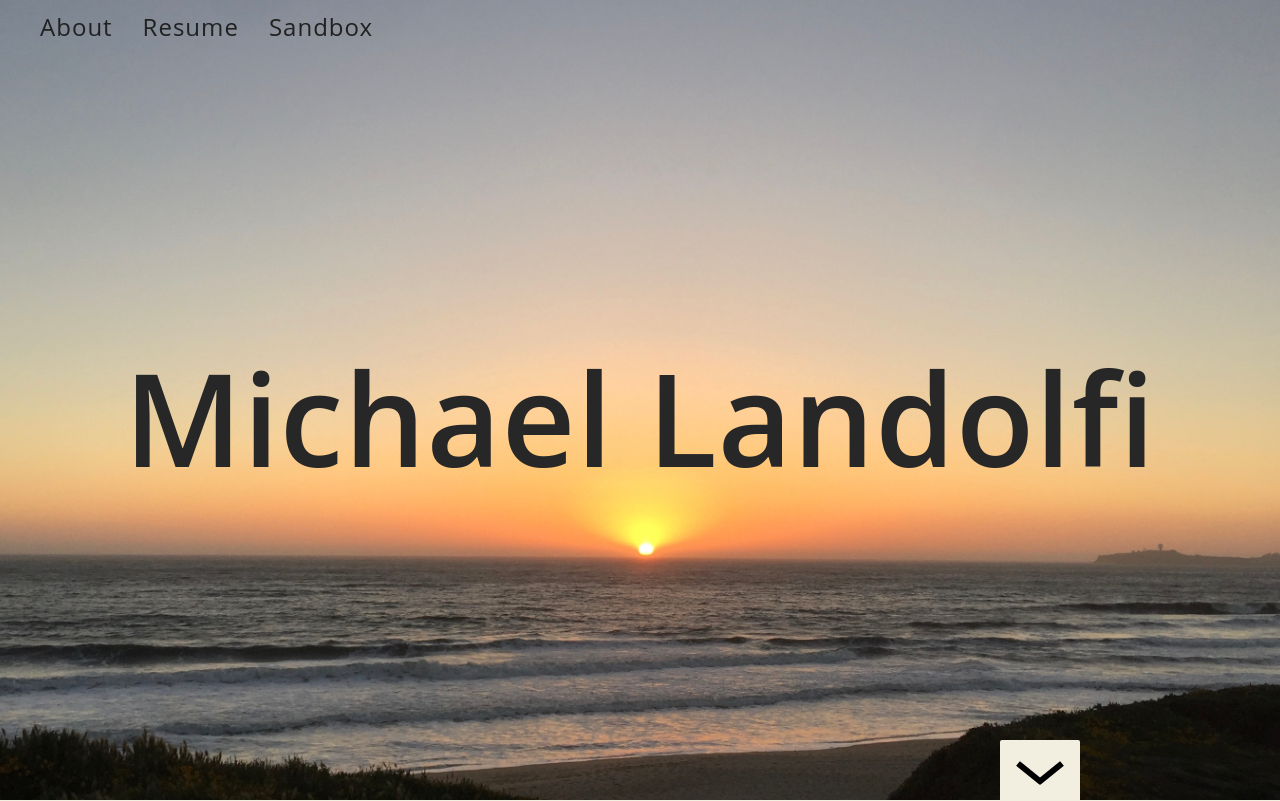
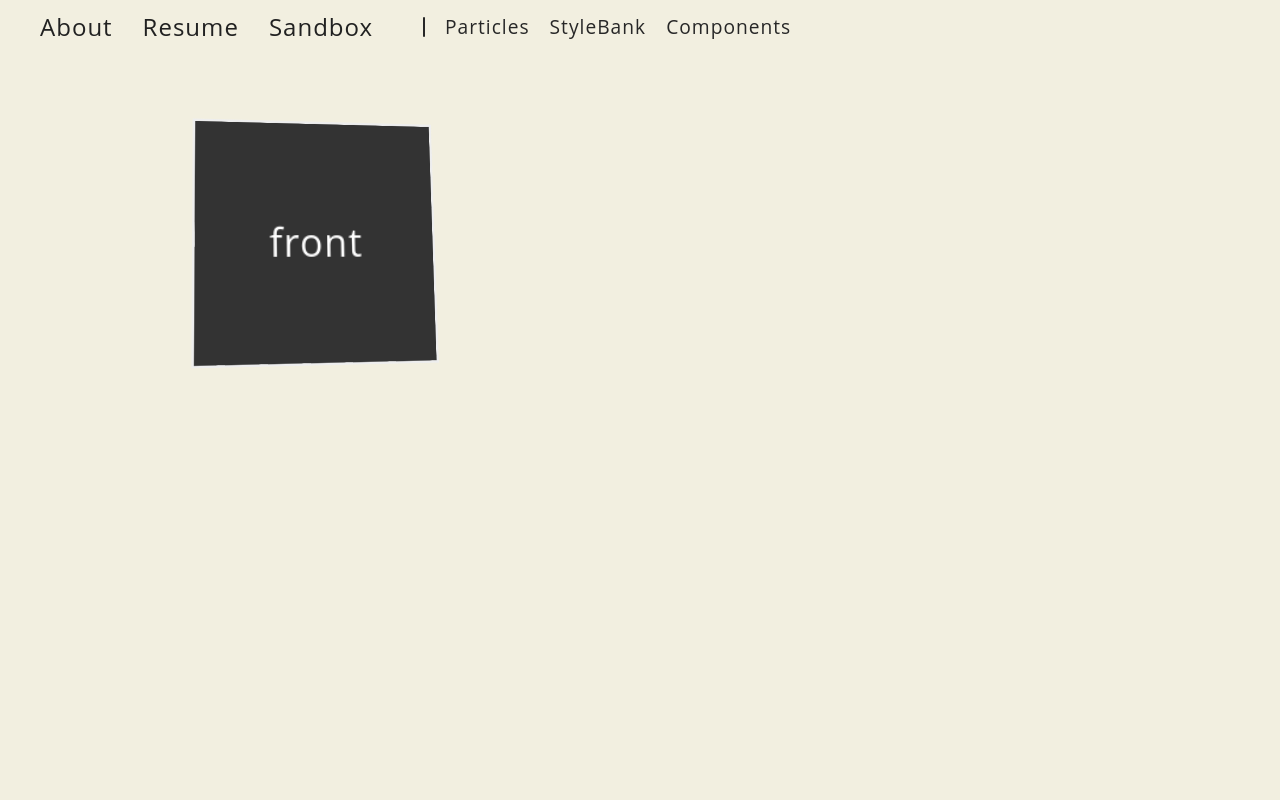
Before and after one commit to mlandolfi/site, a React (Create React App) app: page / in a window 1280 px wide. Shown: the top 801 px of the page. Built offline with nearby package versions, Linux system fonts and the light colour scheme.

Commit message:
saving progress

```diff
--- a/src/App.js
+++ b/src/App.js
@@ -37,7 +37,7 @@ class App extends React.Component {
 		super(props);
 		this.rootRef = null;
 		this.state = {
-			tab: 'about',
+			tab: 'playground',
 			wrapClass: 'fade-in',
 		}
 		this.isMobile = window.innerWidth < 500;
--- /dev/null
+++ b/src/components/Button3/index.js
@@ -0,0 +1,37 @@
+import React, { useCallback, useEffect, useLayoutEffect, useRef } from 'react';
+import './styles.css';
+
+export default function Button3(props) {
+
+	const handleAdjustment = useCallback(() => {
+		const cube = document.getElementById('cube3-cube');
+		const root = document.getElementById('button3-root');
+
+		const xCoord = root.getBoundingClientRect().x;
+		const yCoord = root.getBoundingClientRect().y;
+
+		const yRotate = xCoord / window.innerWidth * 90;
+		const xRotate = yCoord / window.innerHeight * 90;
+		console.log(xCoord, yCoord)
+		cube.style = `transform: rotateY(${yRotate}deg) rotateX(${xRotate}deg)`;
+	}, [])
+
+	useLayoutEffect(() => {
+		handleAdjustment();
+		window.addEventListener('resize', handleAdjustment);
+		return () => window.removeEventListener('resize', handleAdjustment);
+	}, [handleAdjustment])
+
+	return (
+			<div id='button3-root' className='cube3-scene' >
+				<div className='cube3-cube' id='cube3-cube'>
+					<div className='cube3-cube-face cube3-cube-front'>front</div>
+					<div className='cube3-cube-face cube3-cube-back'>back</div>
+					<div className='cube3-cube-face cube3-cube-left'>left</div>
+					<div className='cube3-cube-face cube3-cube-right'>right</div>
+					<div className='cube3-cube-face cube3-cube-bottom'>bottom</div>
+					<div className='cube3-cube-face cube3-cube-top'>top</div>
+				</div>
+			</div>
+		);
+}
--- /dev/null
+++ b/src/components/Button3/styles.css
@@ -0,0 +1,50 @@
+
+
+
+
+.cube3-root {
+  background: var(--background-color);
+  width: calc(100vw);
+  height: calc(100vh);
+  display: flex;
+  align-items: center;
+  justify-content: center;
+}
+
+.cube3-scene {
+  width: 400px;
+  height: 400px;
+  perspective: 600px;
+}
+
+.cube3-cube {
+  transform-style: preserve-3d;
+  position: relative;
+  width: 100%;
+  height: 100%;
+  transform: translateZ(-100px);
+  transition: 50ms;
+  top: 25%;
+  left: 25%;
+  /* transform-origin: 100px 100px; */
+  transform:  rotateY(-20deg) translateZ(100px);
+}
+
+.cube3-cube-face {
+  position: absolute;
+  width: 200px;
+  height: 200px;
+  color: #fff;
+  display: flex;
+  align-items: center;
+  justify-content: center;
+  font-size: 2rem;
+  border: 2px solid #eee;
+}
+
+.cube3-cube-front { transform: rotateY(0deg) translateZ(100px); background: #333; }
+.cube3-cube-right { transform: rotateY(90deg) translateZ(100px); background: #333; }
+.cube3-cube-back { transform: rotateY(180deg) translateZ(100px); background: #333; }
+.cube3-cube-left { transform: rotateY(-90deg) translateZ(100px); background: #333; }
+.cube3-cube-top { transform: rotateX(90deg) translateZ(100px); background: #333; }
+.cube3-cube-bottom { transform: rotateX(-90deg) translateZ(100px); background:#333; }
--- a/src/components/MapLocation/styles.css
+++ b/src/components/MapLocation/styles.css
@@ -15,4 +15,5 @@
 	width: 18px;
 	background: var(--light-blue);
 	margin-right: 10px;
+	border-radius: 4px;
 }
--- a/src/components/PlaygroundWrapper/index.js
+++ b/src/components/PlaygroundWrapper/index.js
@@ -2,13 +2,14 @@ import React, { useState } from 'react';
 
 import Particles from '../../containers/Particles';
 import StyleBank from '../../containers/StyleBank';
+import LandosComponents from '../../containers/LandosComponents';
 
 import './styles.css';
 
 export default function PlaygroundWrapper(props) {
-	const [tab, setTab] = useState('bank');
+	const [tab, setTab] = useState('Components');
 
-	const TABS = ['Particles', 'StyleBank'];
+	const TABS = ['Particles', 'StyleBank', 'Components'];
 
 	const changeTab = (tab) => (event) => {setTab(tab)};
 
@@ -18,6 +19,8 @@ export default function PlaygroundWrapper(props) {
 				return <Particles />;
 			case 'StyleBank':
 				return <StyleBank />;
+			case 'Components':
+				return <LandosComponents />;
 			default:
 				return <Particles />;
 		}
--- a/src/containers/About/index.js
+++ b/src/containers/About/index.js
@@ -4,7 +4,6 @@ import './styles.css'
 import { ArrowDownIcon } from '../../assets/icons';
 
 const photo = require('../../assets/me.JPG');
-console.log(photo)
 
 export default class About extends React.Component {
 
@@ -13,6 +12,19 @@ export default class About extends React.Component {
 			<div id="about-root">
 				{!this.props.isMobile &&
 					<div id="photo-background-container">
+						<div
+							style={{
+								position: 'absolute',
+								top: 0,
+								left: 0,
+								zIndex: 1000,
+								background: 'radial-gradient(at bottom, rgba(255, 111, 1, 0.8), 10%, rgba(0,0,0,0))',
+								// background: 'blue',
+								width: '100%',
+								height: '70%',
+								display: 'none',
+							}}
+						/>
 						<span id="about-photo-text">
 							Michael Landolfi
 							{/*<div style={{ height: 30 }} />
--- /dev/null
+++ b/src/containers/LandosComponents/index.js
@@ -0,0 +1,51 @@
+import React, { useCallback, useEffect, useRef } from 'react';
+import './styles.css';
+
+import Button3 from '../../components/Button3';
+
+export default function LandosComponents(props) {
+
+	const lock = useRef(null);
+
+	const handleMouseMove = useCallback((e) => {
+		if (lock.current) return;
+		lock.current = true;
+		requestAnimationFrame(() => {
+			const cube = document.getElementById('comp-cube');
+			if (!cube) return;
+
+			const xDiff = e.clientX - cube.getBoundingClientRect().x - cube.clientWidth/2;
+			const yDiff = e.clientY - cube.getBoundingClientRect().y - cube.clientHeight/2;
+
+			const yRotate = xDiff / window.innerWidth * 90;
+			const xRotate = yDiff / window.innerHeight * 90 * -1;
+			cube.style = `transform: rotateY(${yRotate}deg) rotateX(${xRotate}deg)`;
+			lock.current = false;
+		});
+	}, [])
+
+	useEffect(() => {
+		window.addEventListener('mousemove', handleMouseMove);
+		return () => window.removeEventListener('mousemove', handleMouseMove)
+	}, [handleMouseMove]);
+
+	return (
+		<div className="comp-root" >
+			{/* <div className='comp-scene' >
+				<div className='comp-cube' id='comp-cube'>
+					<div className='comp-cube-face comp-cube-front'>&nbsp;0&nbsp;0<br />\___/</div>
+					<div className='comp-cube-face comp-cube-back'>back</div>
+					<div className='comp-cube-face comp-cube-left'>left</div>
+					<div className='comp-cube-face comp-cube-right'>right</div>
+					<div className='comp-cube-face comp-cube-bottom'>bottom</div>
+					<div className='comp-cube-face comp-cube-top'>top</div>
+				</div>
+			</div> */}
+
+			<div style={{ position: 'absolute', top: 50, left: 100 }} >
+				<Button3></Button3>
+			</div>
+
+		</div>
+		);
+}
--- /dev/null
+++ b/src/containers/LandosComponents/styles.css
@@ -0,0 +1,53 @@
+
+
+.comp-root {
+  background: var(--background-color);
+  width: calc(100vw);
+  height: calc(100vh);
+  display: flex;
+  align-items: center;
+  justify-content: center;
+  flex-direction: column;
+  box-sizing: border-box;
+}
+f
+
+.comp-scene {
+  box-shadow: 0px 0px 60px 30px #666;
+  perspective: 1000px;
+  width: 100%;
+  height: 100%;
+  border: 2px solid black;
+  box-sizing: border-box;
+}
+
+.comp-cube {
+  transform-style: preserve-3d;
+  position: relative;
+  width: 100%;
+  height: 100%;
+  transform: translateZ(-100px);
+  transition: 50ms;
+  top: 25%;
+  left: 25%;
+}
+
+.comp-cube-face {
+  position: absolute;
+  width: 200px;
+  height: 200px;
+  color: #fff;
+  display: flex;
+  align-items: center;
+  justify-content: center;
+  font-size: 2rem;
+  opacity: 0.95;
+  border: 2px solid #eee;
+}
+
+.comp-cube-front { transform: rotateY(0deg) translateZ(100px); background: #333; }
+.comp-cube-right { transform: rotateY(90deg) translateZ(100px); background: #333; }
+.comp-cube-back { transform: rotateY(180deg) translateZ(100px); background: #333; }
+.comp-cube-left { transform: rotateY(-90deg) translateZ(100px); background: #333; }
+.comp-cube-top { transform: rotateX(90deg) translateZ(100px); background: #333; }
+.comp-cube-bottom { transform: rotateX(-90deg) translateZ(100px); background:#333; }
--- a/src/containers/Particles/POB.js
+++ b/src/containers/Particles/POB.js
@@ -6,7 +6,6 @@ export default class POB {
 	constructor(boardWidth, boardHeight, maxR, minR, velocityMultiplier, boardPadding) {
 		this.boardWidth = boardWidth;
 		this.boardHeight = boardHeight;
-		console.log(boardWidth, boardHeight);
 
 		this.maxR = maxR;
 		this.minR = minR;
@@ -22,6 +21,7 @@ export default class POB {
 	generate(smooth=false) {
 
 		this.radius = Math.floor(Math.random() * (this.maxR - this.minR + 1)) + this.minR;
+		this.vr = Math.random() * 0.05 * (Math.random() < 0.5 ? 1 : -1) * this.velocityMultiplier
 
 		this.vx = Math.random() * (Math.random() < 0.5 ? 1 : -1) * this.velocityMultiplier;
 		this.vy = Math.random() * (Math.random() < 0.5 ? 1 : -1) * this.velocityMultiplier;
@@ -42,12 +42,18 @@ export default class POB {
 	moveAndGet() {
 		this.x += this.vx;
 		this.y += this.vy;
+		this.radius = this.radius + this.vr;
+		if (this.radius > this.maxR) {
+			this.vr *= -1;
+		}
 		if (this.x > this.boardWidth + this.boardPadding || this.x < -1 * this.boardPadding) {
 			this.generate(true);
 		} else if (this.y > this.boardHeight + this.boardPadding || this.y < -1 * this.boardPadding) {
 			this.generate(true);
+		} else if (this.radius < 1) {
+			this.generate(true)
 		}
-		return [ Math.ceil(this.x), Math.ceil(this.y) ];
+		return [ Math.ceil(this.x), Math.ceil(this.y), this.radius ];
 	}
 
 }
--- a/src/containers/Particles/index.js
+++ b/src/containers/Particles/index.js
@@ -10,8 +10,8 @@ export default class Particles extends React.Component {
 		super(props);
 		this.state = {
 			num: 200,
-			minR: 4,
-			maxR: 8,
+			minR: 1,
+			maxR: 30,
 			lineDist: 150,
 		};
 		this.drawLines = true;
@@ -25,14 +25,19 @@ export default class Particles extends React.Component {
 		this.context.clearRect(0, 0, window.innerWidth, window.innerHeight);
 		// drawing the particles themselves
 		this.context.fillStyle = "#22A29F";
+		this.context.shadowColor = '#333333';
 		this.bois.forEach((bp) => {
+			const [ x, y, r ] = bp.moveAndGet();
+			this.context.shadowBlur = this.state.maxR+1 - r;
 			this.context.beginPath();
-			const [ x, y ] = bp.moveAndGet();
-			this.context.arc(x, y, bp.radius, 0, 2*Math.PI);
+			this.context.arc(x, y, r, 0, 2*Math.PI);
 			this.context.closePath();
+
 			// this.context.fillStyle = `rgba(255, 255, 255, ${bp.radius / this.state.maxR})`
 			this.context.fill();
 		});
+		this.context.shadowColor = null;
+		this.context.shadowBlur = 0;
 		if (!this.drawLines)	return;
 		// now to draw the lines between them
 		this.bois.forEach((outer) => {
@@ -57,10 +62,10 @@ export default class Particles extends React.Component {
 		this.bois = [];
 		const lineDist = this.state.lineDist;
 		for (let i=0; i<this.state.num; i++) {
-			const temp = new POB(window.innerWidth, window.innerHeight, this.state.maxR, this.state.minR, 0.7, this.state.lineDist);
+			const temp = new POB(window.innerWidth, window.innerHeight, this.state.maxR, this.state.minR, 2, this.state.lineDist);
 			this.context.beginPath();
-			const [ x, y ] = temp.moveAndGet();
-			this.context.arc(x, y, temp.radius, 0, 2*Math.PI);
+			const [ x, y, r ] = temp.moveAndGet();
+			this.context.arc(x, y, r, 0, 2*Math.PI);
 			this.context.closePath();
 			this.context.fill();
 			this.bois.push(temp);
--- a/src/containers/Resume/styles.css
+++ b/src/containers/Resume/styles.css
@@ -21,10 +21,12 @@
 	margin: auto;
 	color: inherit;
 	border: 2px solid var(--light-blue);
+	border-radius: 4px;
 }
 
 .resume-map {
 	border: 2px solid var(--light-blue);
+	border-radius: 8px;
 	width: 170px;
 	margin: auto;
 	padding: 10px;
@@ -39,6 +41,7 @@
 	background: var(--light-blue);
 	transition: top 0.5s;
 	z-index: -1;
+	border-radius: 4px;
 }
 
 .resume-content {
@@ -64,7 +67,7 @@
 }
 
 #timeline-line {
-	width: 10px;
+	width: 4px;
 	height: 100%;
 	background-color: var(--light-blue);
 	position: absolute;
@@ -89,6 +92,7 @@
 	color: var(--background-color);
 	background-color: var(--light-blue);
 	z-index: 10;
+	border-radius: 4px;
 }
 
 #coursework-container {
@@ -122,6 +126,7 @@
 	height: 4px;
 	width: 18px;
 	background: var(--text-color);
+	border-radius: 4px;
 	margin-right: 10px;
 }
 
```
